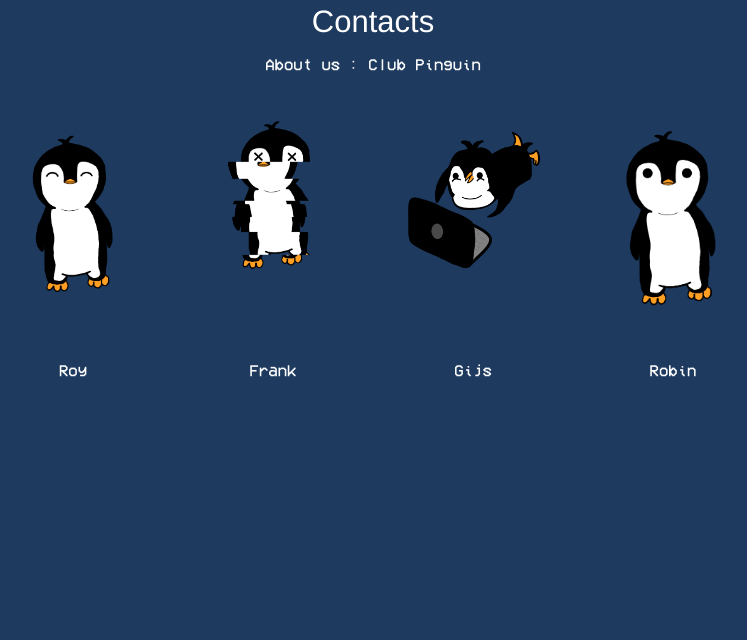
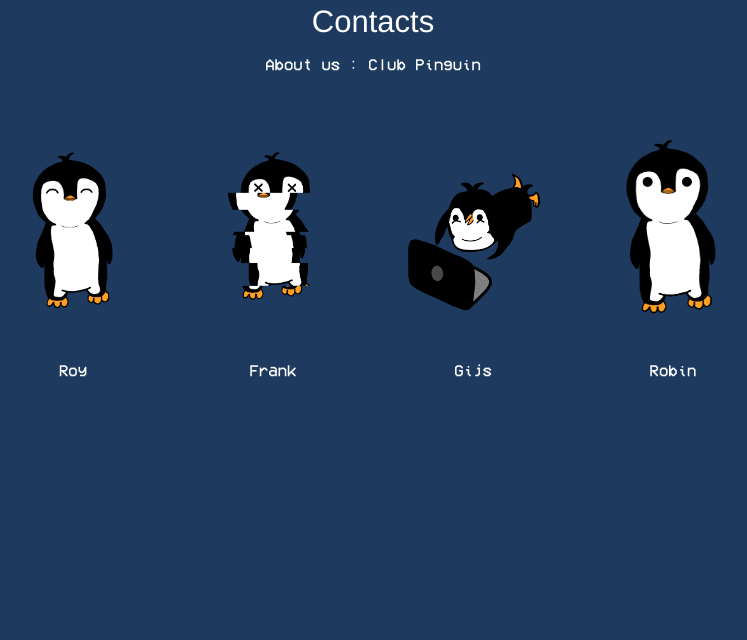
Before and after one commit to gijsvanlokven/hackathon2019, a PHP site: page /pages/contact.php in a window 1280 px wide. Shown: the part 102-742 px from the top of the page, without its empty margins (267-1014 px from the left). Run offline with PHP 8.4, Linux system fonts and the light colour scheme.

Commit message:
Fixed image

```diff
--- a/public/stylesheets/contact.css
+++ b/public/stylesheets/contact.css
@@ -10,10 +10,6 @@ body{
     text-align: center;
     font-family: VCR_OSD_MONO;
 }
-.contact-container{
-
-}
-
 .contact-picture
 {
     max-width: 100%;
@@ -22,6 +18,8 @@ body{
 .imageContainer
 {
     height: 20vw;
+    display: flex;
+    align-items: center;
 }
 
 .contact-container{
```
